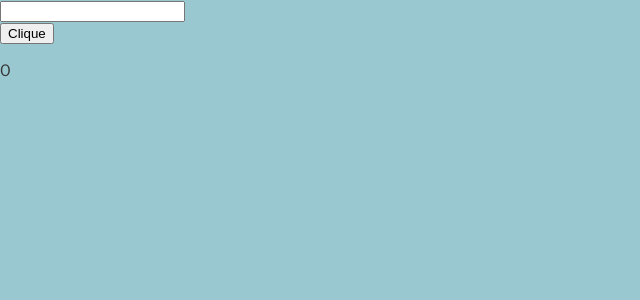
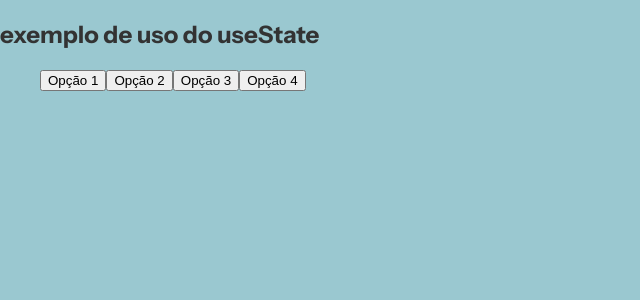
Before and after one commit to DevFrontend-SENAC-PA26-5-73/estoque, a React (Vite) app: page / in a window 1280 px wide. Shown: the top 300 px of the page, without its empty margins (0-640 px from the left). Built offline with nearby package versions, Linux system fonts and the light colour scheme.

Commit message:
Uso do useState

```diff
--- a/src/App.tsx
+++ b/src/App.tsx
@@ -3,16 +3,36 @@ import './App.css'
 
 function App() {
   const [contador, setContador] = useState(0);
-
+  function rederizarMain(){
+    switch(contador){
+      case 1:
+          return <p> Opção 1</p>
+          break;
+      case 2:
+          return <p> Opção 2</p>
+          break;
+      case 3:
+        return <p> Opção 3</p>
+        break;
+      case 4:
+          return <p> Opção 4</p>
+          break;
+      }
+    }
   return (
     <>
       <section>
-        <input type= 'text'/>
+        <h1>exemplo de uso do useState</h1>
+        <ul>
+          <button onClick={() => setContador(1)}>Opção 1</button>
+          <button onClick={() => setContador(2)}>Opção 2</button>
+          <button onClick={() => setContador(3)}>Opção 3</button>
+          <button onClick={() => setContador(4)}>Opção 4</button>
+        </ul>
         <br/>
-        <input type="button" value="Clique" onClick={()=>{setContador(contador+1)}}/>
-        <p>{contador}</p>
+        {rederizarMain()}
       </section>
-      </>
+    </>
 
   )
 }
```
